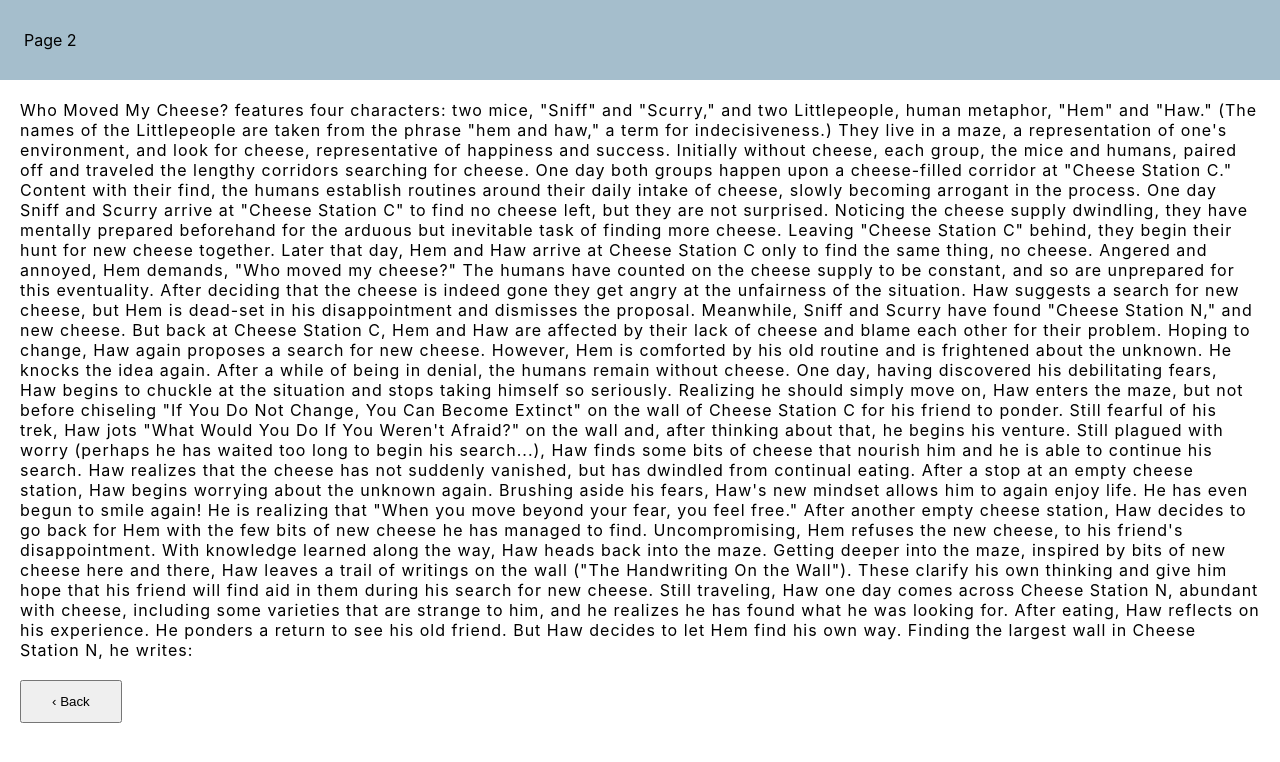
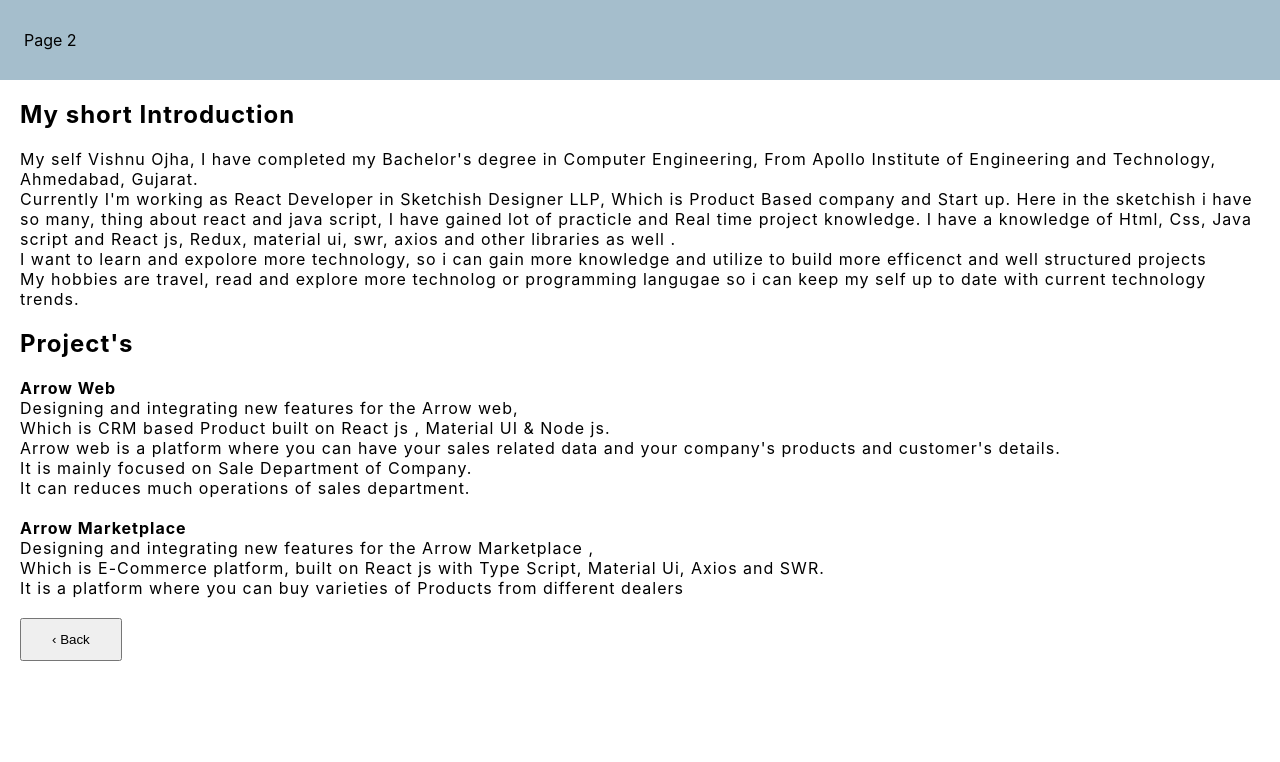
Before and after one commit to VishnuOjha/ReactTask, a React (Create React App) app: page /info in a window 1280 px wide. Shown: the top 762 px of the page. Built offline with nearby package versions, Linux system fonts and the light colour scheme.

Commit message:
changes in info

```diff
--- a/src/pages/Info.js
+++ b/src/pages/Info.js
@@ -15,63 +15,42 @@
                     <span className="basictxt"> Page 2 </span>
                 </nav>
                 <section className="infoBody">
-                    Who Moved My Cheese? features four characters: two mice, "Sniff" and
-                    "Scurry," and two Littlepeople, human metaphor, "Hem" and "Haw." (The
-                    names of the Littlepeople are taken from the phrase "hem and haw," a
-                    term for indecisiveness.) They live in a maze, a representation of
-                    one's environment, and look for cheese, representative of happiness
-                    and success. Initially without cheese, each group, the mice and
-                    humans, paired off and traveled the lengthy corridors searching for
-                    cheese. One day both groups happen upon a cheese-filled corridor at
-                    "Cheese Station C." Content with their find, the humans establish
-                    routines around their daily intake of cheese, slowly becoming arrogant
-                    in the process. One day Sniff and Scurry arrive at "Cheese Station C"
-                    to find no cheese left, but they are not surprised. Noticing the
-                    cheese supply dwindling, they have mentally prepared beforehand for
-                    the arduous but inevitable task of finding more cheese. Leaving
-                    "Cheese Station C" behind, they begin their hunt for new cheese
-                    together. Later that day, Hem and Haw arrive at Cheese Station C only
-                    to find the same thing, no cheese. Angered and annoyed, Hem demands,
-                    "Who moved my cheese?" The humans have counted on the cheese supply to
-                    be constant, and so are unprepared for this eventuality. After
-                    deciding that the cheese is indeed gone they get angry at the
-                    unfairness of the situation. Haw suggests a search for new cheese, but
-                    Hem is dead-set in his disappointment and dismisses the proposal.
-                    Meanwhile, Sniff and Scurry have found "Cheese Station N," and new
-                    cheese. But back at Cheese Station C, Hem and Haw are affected by
-                    their lack of cheese and blame each other for their problem. Hoping to
-                    change, Haw again proposes a search for new cheese. However, Hem is
-                    comforted by his old routine and is frightened about the unknown. He
-                    knocks the idea again. After a while of being in denial, the humans
-                    remain without cheese. One day, having discovered his debilitating
-                    fears, Haw begins to chuckle at the situation and stops taking himself
-                    so seriously. Realizing he should simply move on, Haw enters the maze,
-                    but not before chiseling "If You Do Not Change, You Can Become
-                    Extinct" on the wall of Cheese Station C for his friend to ponder.
-                    Still fearful of his trek, Haw jots "What Would You Do If You Weren't
-                    Afraid?" on the wall and, after thinking about that, he begins his
-                    venture. Still plagued with worry (perhaps he has waited too long to
-                    begin his search...), Haw finds some bits of cheese that nourish him
-                    and he is able to continue his search. Haw realizes that the cheese
-                    has not suddenly vanished, but has dwindled from continual eating.
-                    After a stop at an empty cheese station, Haw begins worrying about the
-                    unknown again. Brushing aside his fears, Haw's new mindset allows him
-                    to again enjoy life. He has even begun to smile again! He is realizing
-                    that "When you move beyond your fear, you feel free." After another
-                    empty cheese station, Haw decides to go back for Hem with the few bits
-                    of new cheese he has managed to find. Uncompromising, Hem refuses the
-                    new cheese, to his friend's disappointment. With knowledge learned
-                    along the way, Haw heads back into the maze. Getting deeper into the
-                    maze, inspired by bits of new cheese here and there, Haw leaves a
-                    trail of writings on the wall ("The Handwriting On the Wall"). These
-                    clarify his own thinking and give him hope that his friend will find
-                    aid in them during his search for new cheese. Still traveling, Haw one
-                    day comes across Cheese Station N, abundant with cheese, including
-                    some varieties that are strange to him, and he realizes he has found
-                    what he was looking for. After eating, Haw reflects on his experience.
-                    He ponders a return to see his old friend. But Haw decides to let Hem
-                    find his own way. Finding the largest wall in Cheese Station N, he
-                    writes:
+                        <h2>My short Introduction </h2><br/>
+                        <p>
+                            My self Vishnu Ojha, I have completed my Bachelor's degree in Computer Engineering,
+                            From Apollo Institute of Engineering and Technology, Ahmedabad, Gujarat.        <br/>
+                            Currently I'm working as React Developer in Sketchish Designer LLP,
+                            Which is Product Based company and Start up. Here in the sketchish i have so many,
+                            thing about react and java script, I have gained lot of practicle and Real time project knowledge.
+                            I have a knowledge of Html, Css, Java script and React js, Redux, material ui, swr, axios and other libraries as well . <br/>
+                            I want to learn and expolore more technology, so i can gain more knowledge and utilize to build more efficenct and well structured projects  <br/>
+                            My hobbies are  travel, read and explore more technolog or programming langugae so i can keep my self up to date with current technology trends.
+
+                        </p>
+                            <br/>
+                        <h2>
+                            Project's
+                        </h2> <br/>
+                        <div>
+                        <strong>
+                            Arrow Web
+                        </strong>
+                        <p>
+                        Designing and integrating new features for the Arrow web, <br/>Which is CRM based Product built on React js , Material UI & Node js. <br/> Arrow web is a platform where you can have your  sales related data and your company's products and customer's details.<br/> It is mainly focused on Sale Department of Company. <br/> It can reduces much operations of sales department.
+                        </p>
+                        </div><br/>
+                        <div>
+                        <strong>
+                        Arrow Marketplace
+                        </strong>
+                        <p>
+
+Designing and integrating new features for the Arrow Marketplace , <br/> Which is E-Commerce platform, built on
+React js with Type Script, Material Ui, Axios and SWR.<br/>
+It is a platform where you can buy varieties of Products from different dealers
+                        </p>
+                        </div>
+
                 </section>
                 <footer>
                     <button onClick={pushHandler} className="eventButton">
```
